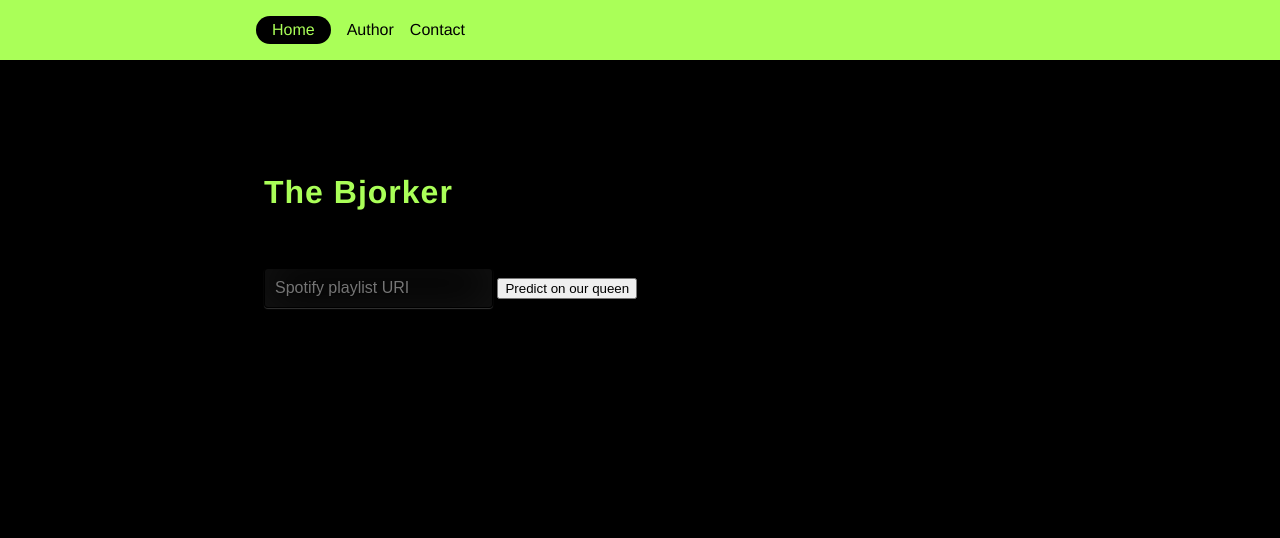
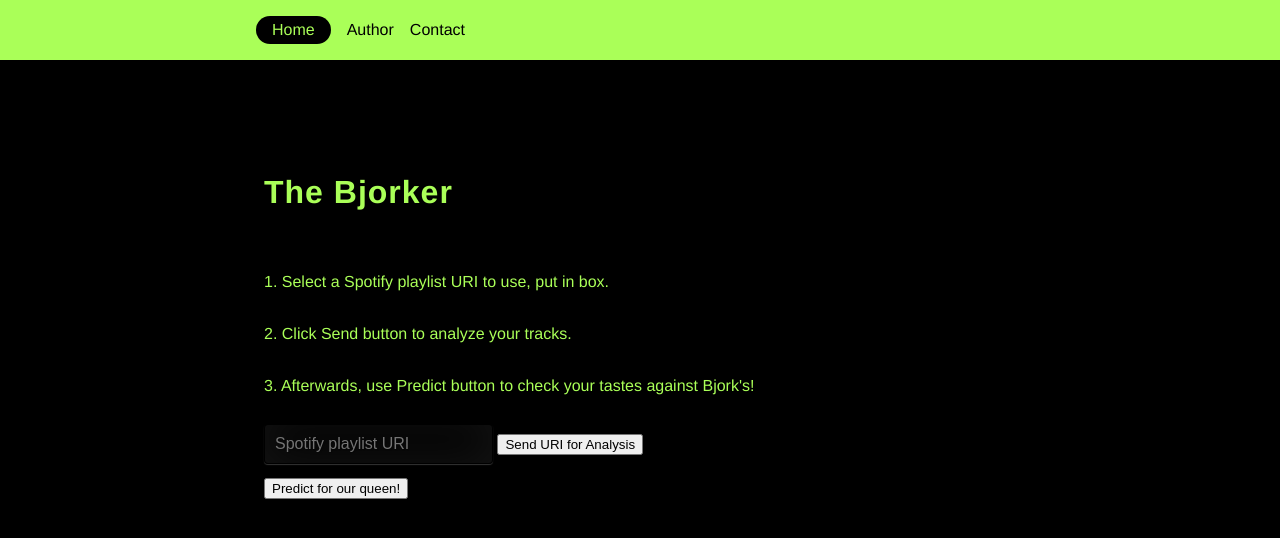
Before and after one commit to miscdats/The-Bjorker, a Flask app: page / in a window 1280 px wide. Shown: the top 538 px of the page. Run offline with Flask 2, Linux system fonts and the light colour scheme; parts of the project's set-up code (start-up, migrations or seed data) failed here and were passed over.

Commit message:
Split user request functions.

```diff
--- a/app/app.py
+++ b/app/app.py
@@ -2,7 +2,7 @@ import os
 # import numpy as np
 from flask import Flask, request, jsonify, render_template
 from .model.model import request_training
-from .model.predict import get_predictions
+from .model.predict import get_predictions, send_for_analysis
 import pickle
 
 app = Flask(__name__)
@@ -21,18 +21,23 @@ def home():
     return render_template('index.html')
 
 
+@app.route('/analyze', methods=['POST'])
+def analyze():
+    int_features = [x for x in request.form.values()]
+    print('User input: ', int_features)
+    send_for_analysis(int_features[0])
+
+    return render_template('index.html', prediction_text='Sending for analysis...')
+
+
 @app.route('/predict', methods=['POST'])
 def predict():
-    int_features = [x for x in request.form.values()]
     # TODO : take in these given values to make_dataset and predict on
     # TODO : make available non-bjork?... new model to train
     # final_features = [np.array(int_features)]
     # prediction = model.predict(final_features)
     # output = round(prediction[0], 2)
-
-    print('User input: ', int_features)
-    output = get_predictions(model, int_features[0])
-
+    output = get_predictions(model)
     # return render_template('index.html', prediction_text='Bjork would be inspired?\n {}'.format(output))
     # link_column is the column that I want to add a button to
     return render_template("index.html", prediction_text='Would Bjork feel inspired from your choices?',
--- a/app/templates/index.html
+++ b/app/templates/index.html
@@ -33,18 +33,24 @@
   <div class="grid">
     <div class="login">
         <h1>The Bjorker</h1>
+        <p>1. Select a Spotify playlist URI to use, put in box.</p>
+        <p>2. Click Send button to analyze your tracks.</p>
+        <p>3. Afterwards, use Predict button to check your tastes against Bjork's!</p>
 
          <!-- Main Input For Receiving Query to our ML -->
-        <form action="{{ url_for('predict')}}" method="post">
-    <!--    	<input type="text" name="bjork_playlist_uri" placeholder="bjork_playlist_uri" required="required" />-->
+        <form action="{{ url_for('analyze')}}" method="post">
             <label>
                 <input type="text" name="yourPL" placeholder="Spotify playlist URI" required="required" />
             </label>
-            <!--		<input type="text" name="sales in second month" placeholder="sales in second month" required="required" />-->
-            <button type="submit" class="btn btn-primary btn-block btn-large">Predict on our queen</button>
+            <button type="submit" class="btn btn-primary btn-block btn-large">Send URI for Analysis</button>
+        </form>
+
+        <form action="{{ url_for('predict')}}" method="post">
+            <button type="submit" class="btn btn-primary btn-block btn-large">Predict for our queen!</button>
         </form>
      </div>
 
+    <!--   Results   -->
      <div class="resulting">
          <p>{{ prediction_text }}</p>
          <br>
```
Also changed, not shown: app/model/predict.py (+14 -7 lines).
